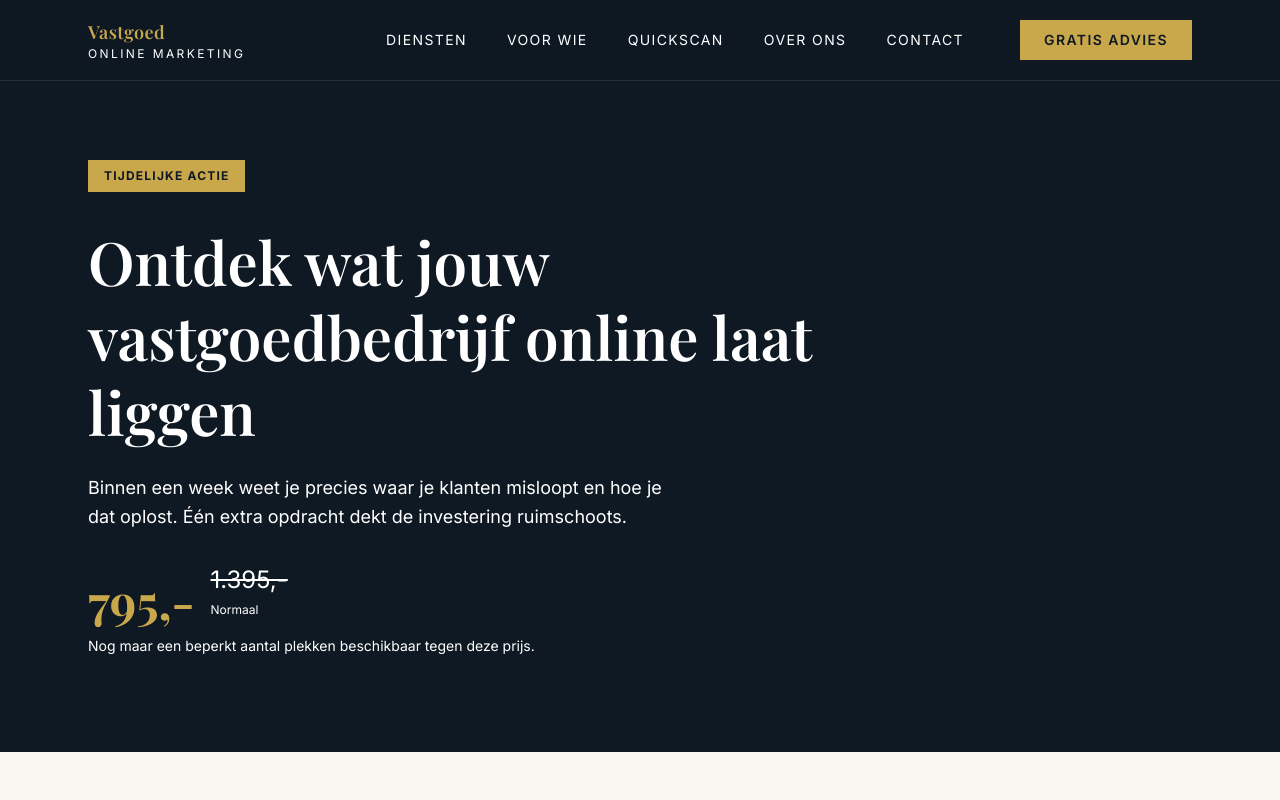
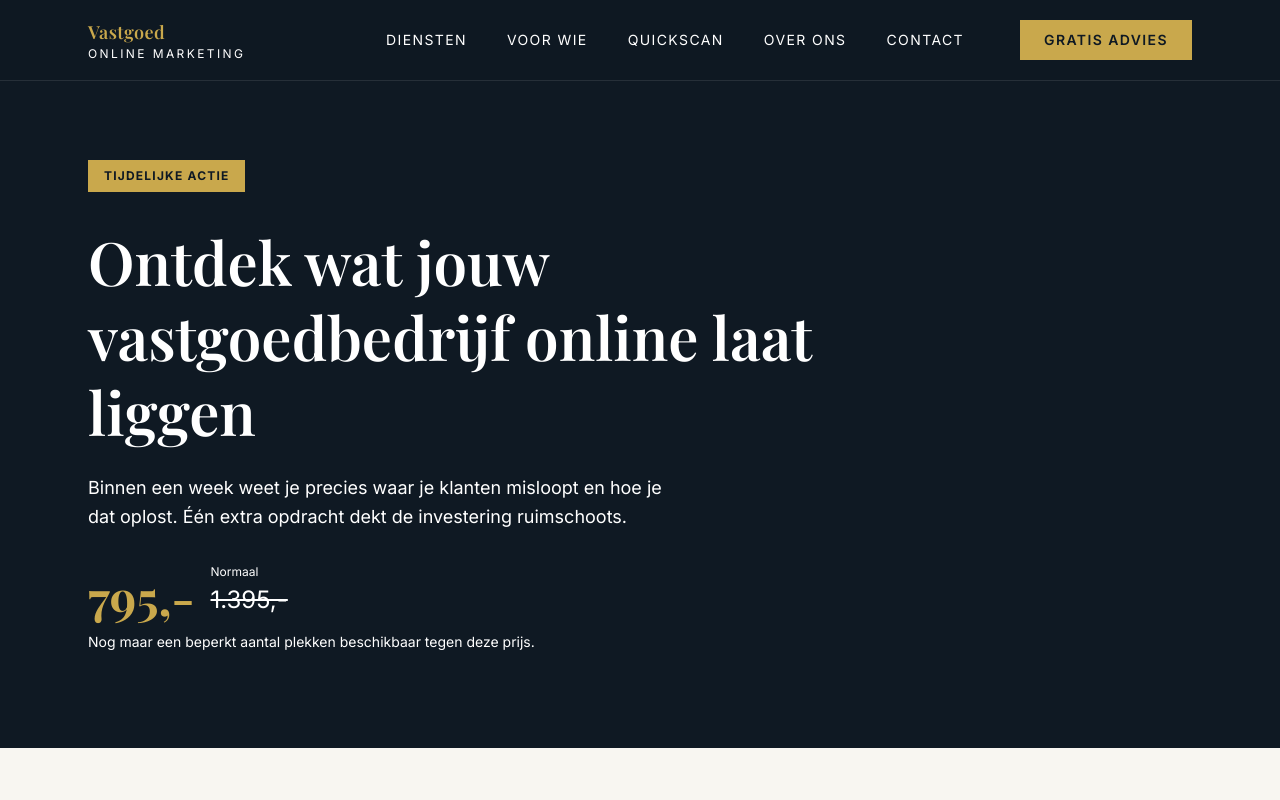
Before and after one commit to jaspermontagnadigital/vastgoedonlinemarketing, a Next.js app: page /quickscan in a window 1280 px wide. Shown: the top 800 px of the page. Built offline with nearby package versions, Linux system fonts and the light colour scheme; a web font is replaced by a local one.

Commit message:
normaal boven 1395 prijs

```diff
--- a/src/app/quickscan/page.tsx
+++ b/src/app/quickscan/page.tsx
@@ -62,8 +62,8 @@ export default function QuickscanPage() {
             <div className="flex items-end gap-4">
               <span className="text-[var(--color-gold)] text-5xl font-serif font-bold">795,-</span>
               <div className="mb-1">
+                <span className="text-white text-xs block mb-1">Normaal</span>
                 <span className="text-white text-2xl line-through block">1.395,-</span>
-                <span className="text-white text-xs">Normaal</span>
               </div>
             </div>
             <p className="text-white text-sm mt-3">Nog maar een beperkt aantal plekken beschikbaar tegen deze prijs.</p>
```
